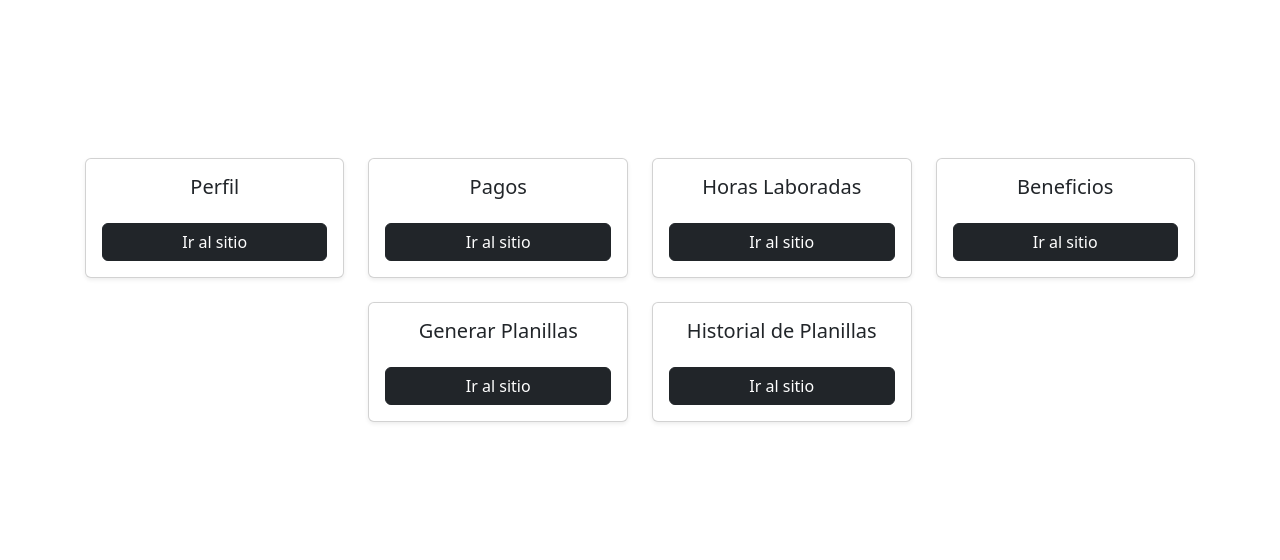
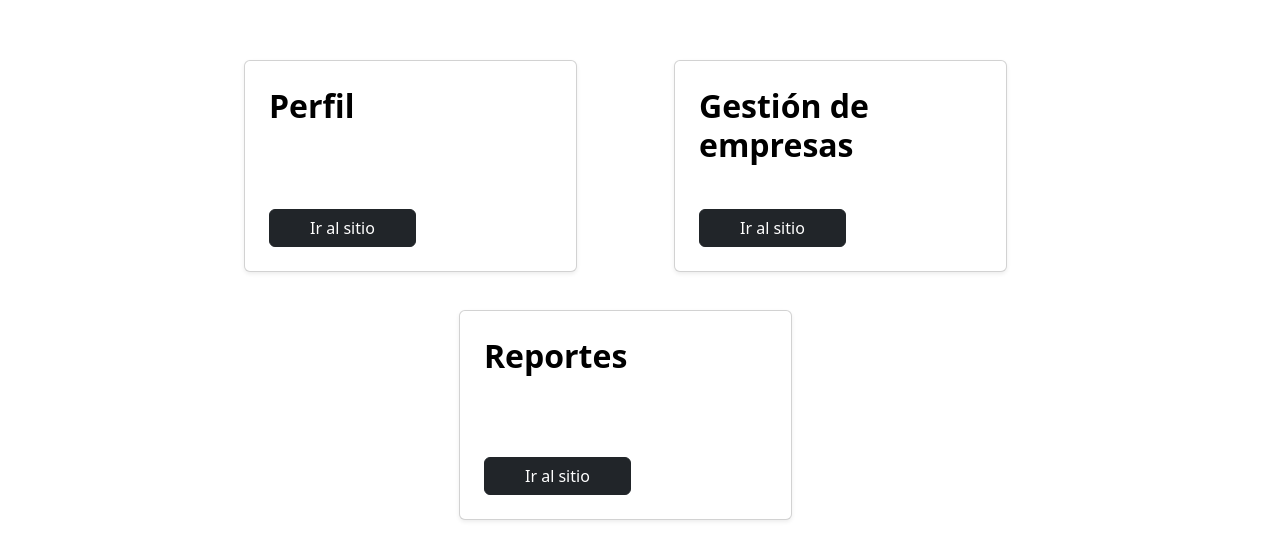
Before and after one commit to luisEChaconC/PI-IngeBases, a Vue app in the folder frontend/: page /main-menu in a window 1280 px wide. Shown: the part 110-670 px from the top of the page. Built offline with nearby package versions, Linux system fonts and the light colour scheme.

Commit message:
feat(view-main-menu): add styles and options display, depending on employee type

```diff
--- a/frontend/src/views/MainMenu.vue
+++ b/frontend/src/views/MainMenu.vue
@@ -1,142 +1,148 @@
 <template>
   <div class="container d-flex align-items-center justify-content-center vh-100">
-    <div class="row g-4 justify-content-center">
+    <div class="row g-2 justify-content-center">
       <!-- Profile card -->
-      <div v-if="showOption('viewProfile')" class="col-md-3">
+      <div v-if="showOption('viewProfile')" :class="[getColumnSize(), {'softwareManagerCard': employeeType === 'softwareManager'}]">
         <div class="card text-center h-100 shadow-sm">
           <div class="card-body d-flex flex-column justify-content-between">
-            <h5 class="card-title">Perfil</h5>
-            <button class="btn btn-dark mt-3" mt-auto>Ir al sitio</button>
+            <h2 class="card-title">Perfil</h2>
+            <button class="btn btn-dark align-self-start mt-auto" >Ir al sitio</button>
+          </div>
+        </div>
+      </div>
+
+      <!-- Worked-hours card -->
+      <div v-if="showOption('viewWorkedHours')" :class="getColumnSize()">
+        <div class="card text-center h-100 shadow-sm">
+          <div class="card-body d-flex flex-column justify-content-between">
+            <h2 class="card-title">Horas<br>Laboradas</h2>
+            <button class="btn btn-dark align-self-start mt-auto" >Ir al sitio</button>
+          </div>
+        </div>
+      </div>
+
+      <!-- Generate payroll card -->
+      <div v-if="showOption('viewGeneratePayroll')" :class="getColumnSize()">
+        <div class="card text-center h-100 shadow-sm">
+          <div class="card-body d-flex flex-column justify-content-between">
+            <h2 class="card-title">Generar<br>Planillas</h2>
+            <button class="btn btn-dark align-self-start mt-auto" >Ir al sitio</button>
+          </div>
+        </div>
+      </div>
+
+       <!-- Hours card -->
+       <div v-if="showOption('viewHours')" :class="getColumnSize()">
+        <div class="card text-center h-100 shadow-sm">
+          <div class="card-body d-flex flex-column justify-content-between">
+            <h2 class="card-title">Horas</h2>
+            <button class="btn btn-dark align-self-start mt-auto" >Ir al sitio</button>
           </div>
         </div>
       </div>
 
       <!-- Payments card -->
-      <div v-if="showOption('viewPayments')" class="col-md-3">
+      <div v-if="showOption('viewPayments')" :class="getColumnSize()">
         <div class="card text-center h-100 shadow-sm">
           <div class="card-body d-flex flex-column justify-content-between">
-            <h5 class="card-title">Pagos</h5>
-            <button class="btn btn-dark mt-3" mt-auto>Ir al sitio</button>
+            <h2 class="card-title">Pagos</h2>
+            <button class="btn btn-dark align-self-start mt-auto" >Ir al sitio</button>
           </div>
         </div>
       </div>
 
-      <!-- Worked-hours card -->
-      <div v-if="showOption('viewWorkedHours')" class="col-md-3">
+      <!-- Company card -->
+      <div v-if="showOption('viewCompany')" :class="getColumnSize()">
         <div class="card text-center h-100 shadow-sm">
           <div class="card-body d-flex flex-column justify-content-between">
-            <h5 class="card-title">Horas Laboradas</h5>
-            <button class="btn btn-dark mt-3" mt-auto>Ir al sitio</button>
+            <h2 class="card-title">Empresa</h2>
+            <button class="btn btn-dark align-self-start mt-auto" >Ir al sitio</button>
+          </div>
+        </div>
+      </div>
+
+      <!-- Employees card -->
+      <div v-if="showOption('viewEmployees')" :class="getColumnSize()">
+        <div class="card text-center h-100 shadow-sm">
+          <div class="card-body d-flex flex-column justify-content-between">
+            <h2 class="card-title">Empleados</h2>
+            <button class="btn btn-dark align-self-start mt-auto" >Ir al sitio</button>
           </div>
         </div>
       </div>
 
       <!-- Benefits card -->
-      <div v-if="showOption('viewBenefits')" class="col-md-3">
+      <div v-if="showOption('viewBenefits')" :class="getColumnSize()">
         <div class="card text-center h-100 shadow-sm">
           <div class="card-body d-flex flex-column justify-content-between">
-            <h5 class="card-title">Beneficios</h5>
-            <button class="btn btn-dark mt-3" mt-auto>Ir al sitio</button>
+            <h2 class="card-title">Beneficios</h2>
+            <button class="btn btn-dark align-self-start mt-auto" >Ir al sitio</button>
           </div>
         </div>
       </div>
 
-      <!-- Hours card -->
-      <div v-if="showOption('viewHours')" class="col-md-3">
+
+
+      <!-- Request-Hour-Correction card -->
+      <div v-if="showOption('viewRequestHourCorrection')" :class="getColumnSize()">
         <div class="card text-center h-100 shadow-sm">
           <div class="card-body d-flex flex-column justify-content-between">
-            <h5 class="card-title">Horas</h5>
-            <button class="btn btn-dark mt-3" mt-auto>Ir al sitio</button>
+            <h2 class="card-title mb-3">Solicitar<br>Corrección<br>en Horas</h2>
+            <button class="btn btn-dark align-self-start mt-auto" >Ir al sitio</button>
           </div>
         </div>
       </div>
 
-      <!-- Request-Hour-Correction card -->
-      <div v-if="showOption('viewRequestHourCorrection')" class="col-md-3">
+
+
+      <!-- Reports and payments card -->
+      <div v-if="showOption('viewReportsPayments')" :class="getColumnSize()">
         <div class="card text-center h-100 shadow-sm">
           <div class="card-body d-flex flex-column justify-content-between">
-            <h5 class="card-title">Solicitar Corrección en Horas</h5>
-            <button class="btn btn-dark mt-3" mt-auto>Ir al sitio</button>
-          </div>
-        </div>
-      </div>
-
-      <!-- Company card -->
-      <div v-if="showOption('viewCompany')" class="col-md-3">
-        <div class="card text-center h-100 shadow-sm">
-          <div class="card-body d-flex flex-column justify-content-between">
-            <h5 class="card-title">Empresa</h5>
-            <button class="btn btn-dark mt-3" mt-auto>Ir al sitio</button>
-          </div>
-        </div>
-      </div>
-
-      <!-- Employees card -->
-      <div v-if="showOption('viewEmployees')" class="col-md-3">
-        <div class="card text-center h-100 shadow-sm">
-          <div class="card-body d-flex flex-column justify-content-between">
-            <h5 class="card-title">Empleados</h5>
-            <button class="btn btn-dark mt-3" mt-auto>Ir al sitio</button>
-          </div>
-        </div>
-      </div>
-
-      <!-- Reports and payments card -->
-      <div v-if="showOption('viewReportsPayments')" class="col-md-3">
-        <div class="card text-center h-100 shadow-sm">
-          <div class="card-body d-flex flex-column justify-content-between">
-            <h5 class="card-title">Reportes y Pagos</h5>
-            <button class="btn btn-dark mt-3" mt-auto>Ir al sitio</button>
+            <h2 class="card-title">Reportes y<br>Pagos</h2>
+            <button class="btn btn-dark align-self-start mt-auto" >Ir al sitio</button>
           </div>
         </div>
       </div>
 
       <!-- Role assignment card -->
-      <div v-if="showOption('viewRoleAssignment')" class="col-md-3">
+      <div v-if="showOption('viewRoleAssignment')" :class="getColumnSize()">
         <div class="card text-center h-100 shadow-sm">
           <div class="card-body d-flex flex-column justify-content-between">
-            <h5 class="card-title">Asignación de Roles</h5>
-            <button class="btn btn-dark mt-3" mt-auto>Ir al sitio</button>
+            <h2 class="card-title">Asignación<br>de Roles</h2>
+            <button class="btn btn-dark align-self-start mt-auto" >Ir al sitio</button>
           </div>
         </div>
       </div>
 
       <!-- Company Management card -->
-      <div v-if="showOption('viewCompanyManagement')" class="col-md-3">
+      <div v-if="showOption('viewCompanyManagement')" :class="[getColumnSize(), {'softwareManagerCard': employeeType === 'softwareManager'}]">
         <div class="card text-center h-100 shadow-sm">
           <div class="card-body d-flex flex-column justify-content-between">
-            <h5 class="card-title">Gestión de empresas</h5>
-            <button class="btn btn-dark mt-3" mt-auto>Ir al sitio</button>
+            <h2 class="card-title">Gestión de<br>empresas</h2>
+            <button class="btn btn-dark align-self-start mt-auto" >Ir al sitio</button>
           </div>
         </div>
       </div>
 
       <!-- Reports card -->
-      <div v-if="showOption('viewReports')" class="col-md-3">
+      <div v-if="showOption('viewCompanyManagement')" :class="[getColumnSize(), {'softwareManagerCard': employeeType === 'softwareManager'}]">
         <div class="card text-center h-100 shadow-sm">
           <div class="card-body d-flex flex-column justify-content-between">
-            <h5 class="card-title">Reportes</h5>
-            <button class="btn btn-dark mt-3" mt-auto>Ir al sitio</button>
+            <h2 class="card-title">Reportes</h2>
+            <button class="btn btn-dark align-self-start mt-auto" >Ir al sitio</button>
           </div>
         </div>
       </div>
 
-      <!-- Generate payroll card -->
-      <div v-if="showOption('viewGeneratePayroll')" class="col-md-3">
+
+
+      <!-- Payroll History card -->
+      <div v-if="showOption('viewPayrollHistory')" :class="getColumnSize()">
         <div class="card text-center h-100 shadow-sm">
           <div class="card-body d-flex flex-column justify-content-between">
-            <h5 class="card-title">Generar Planillas</h5>
-            <button class="btn btn-dark mt-3" mt-auto>Ir al sitio</button>
-          </div>
-        </div>
-      </div>
-
-      <!-- Payroll History card -->
-      <div v-if="showOption('viewPayrollHistory')" class="col-md-3">
-        <div class="card text-center h-100 shadow-sm">
-          <div class="card-body d-flex flex-column justify-content-between">
-            <h5 class="card-title">Historial de Planillas</h5>
-            <button class="btn btn-dark mt-3" mt-auto>Ir al sitio</button>
+            <h2 class="card-title">Historial de<br>Planillas</h2>
+            <button class="btn btn-dark align-self-start mt-auto" >Ir al sitio</button>
           </div>
         </div>
       </div>
@@ -149,7 +155,7 @@ export default {
   name: "MainMenu",
   data() {
     return {
-      employeeType: "payrollManager", // change different roles
+      employeeType: "softwareManager", // change different roles
     };
   },
   methods: {
@@ -198,6 +204,19 @@ export default {
 
       return permissions[this.employeeType].includes(option);
     },
+
+    getColumnSize() {
+    // Define column size based on the type of employee
+      const colSizes = {
+        employee: "col-md-6", // 2x2 display
+        employer: "col-md-4", // 2x3 display
+        supervisor: "col-md-4", // 2x3 display
+        softwareManager: "col-md-4", // 1x3 display
+        payrollManager: "col-md-4", // 2x3 display
+      };
+    return colSizes[this.employeeType] || "col-md-4"; // Default size
+    },
+
   },
 };
 </script>
@@ -206,13 +225,51 @@ export default {
 .container {
   height: 100vh;
 }
+
 .card {
   cursor: pointer;
   transition: transform 0.2s ease;
+  width: 85%;
+}
+
+.softwareManagerCard {
+  width: 100%; /* % is used to adjust fill*/
+  width: 400px;
+  margin-left: 30px;
+}
+
+.card-title {
+  font-weight: bold;
+  color: #000000;
+  text-align: left;
+  flex-grow: 1;
+  margin-bottom: 45px;
+  margin-top: 10px;
+  margin-left: 8px;
+  min-height: 75px;
+}
+
+.card-body {
+  display: flex;
+  flex-direction: column;
+  justify-content: space-between;
+  height: 100%;
 }
 .card:hover {
   transform: scale(1.05);
-  background-color: rgb(221, 221, 221);
+  background-color: rgb(235, 234, 234);
   border-color: black;
 }
+
+.row {
+  row-gap: 30px;
+}
+
+.btn-dark {
+  color: white;
+  padding-left:40px;
+  padding-right:40px;
+  margin-left: 8px;
+  margin-bottom: 8px;
+}
 </style>
```
